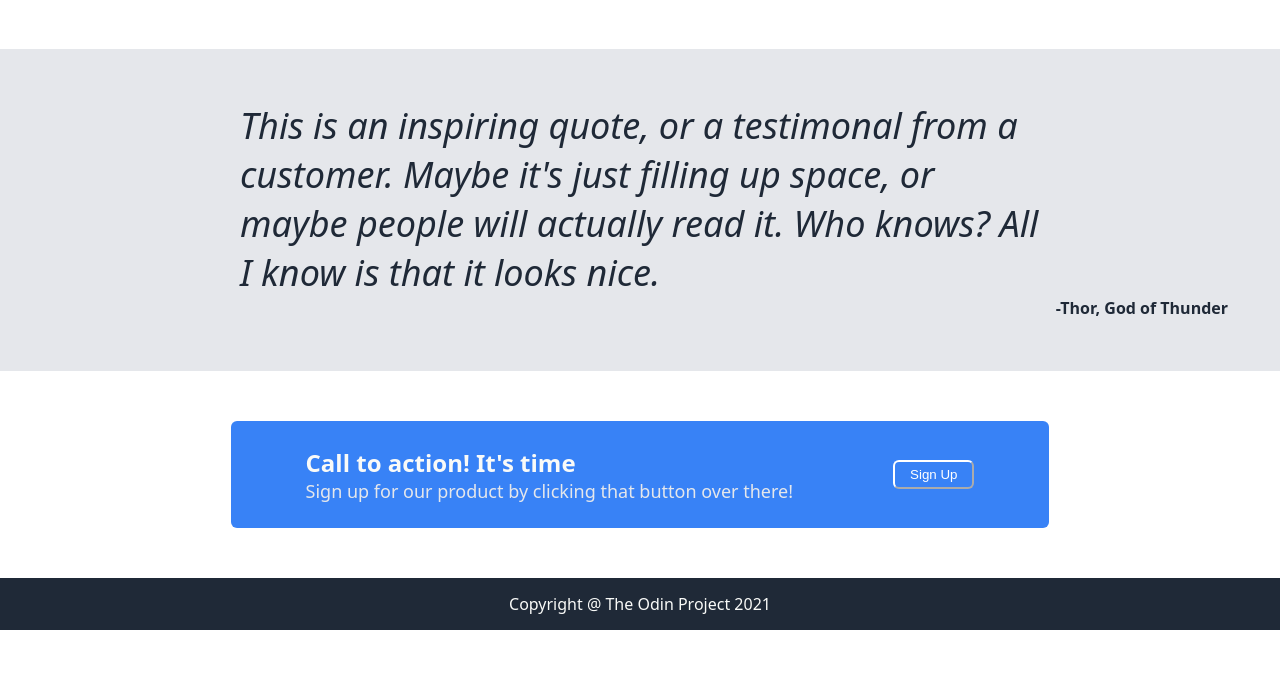
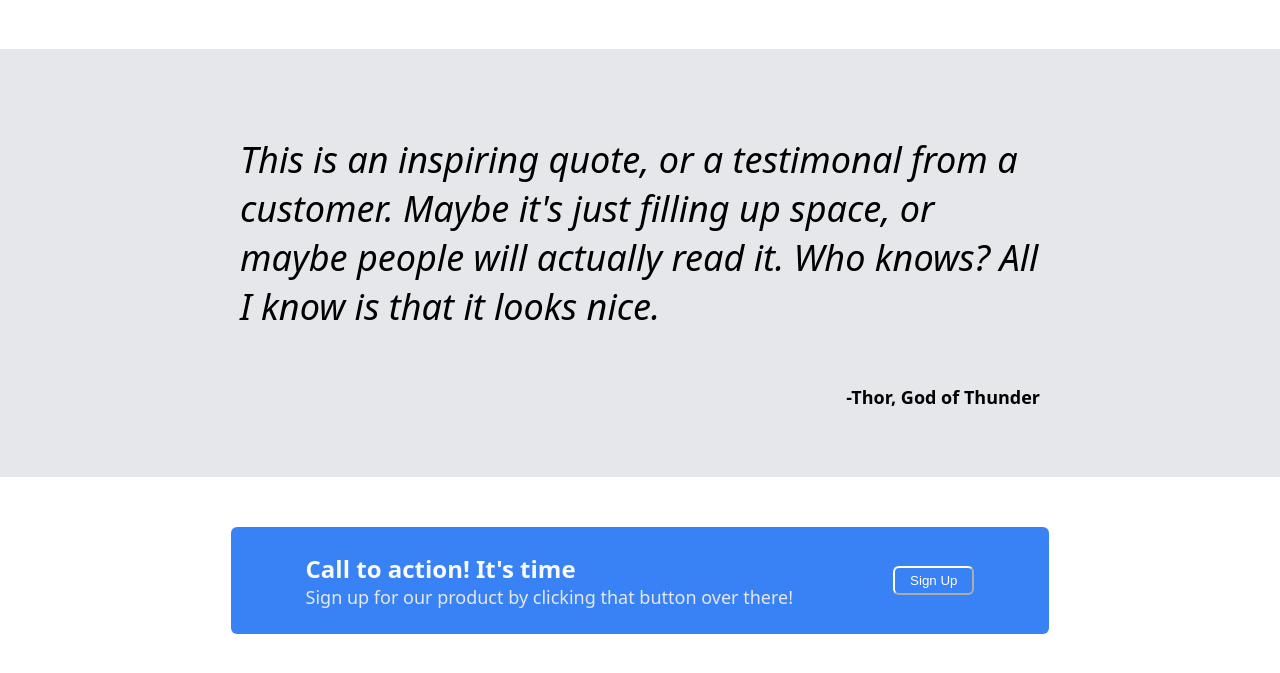
Before and after one commit to Jbwan-Kenobi/odin_landingPage, a plain HTML site: page index.html in a window 1280 px wide. Shown: the part 723-1396 px from the top of the page. Before the commit the page ends 1353 px from the top, so only its background shows below. Drawn offline with Linux system fonts and the light colour scheme.

Commit message:
Apply styling to block 3

```diff
--- a/index.html
+++ b/index.html
@@ -55,8 +55,10 @@
     </div>
 
     <div class="block3">
-        <div class="block3main">This is an inspiring quote, or a testimonal from a customer. Maybe it's just filling up space, or maybe people will actually read it. Who knows? All I know is that it looks nice.</div>
-        <div class="block3sub">-Thor, God of Thunder</div>
+        <div class="container3">
+            <P class="quote">This is an inspiring quote, or a testimonal from a customer. Maybe it's just filling up space, or maybe people will actually read it. Who knows? All I know is that it looks nice.</P>
+            <p class="author">-Thor, God of Thunder</p>
+        </div>
     </div>
 
     <div class="block4">
--- a/style.css
+++ b/style.css
@@ -117,22 +117,26 @@ img {
 
 .block3 {
     display: flex;
-    flex-direction: column;
-    align-items: center;
+    justify-content: center;
     background-color: #e5e7eb;
-    color: #1f2937;
-    padding: 52px;
+    padding: 50px;
 }
 
-.block3main {
+.container3 {
     max-width: 800px;
+    display: flex;
+    flex-direction: column;
+    align-items: end;
+}
+
+.quote {
     font-size: 36px;
     font-style: italic;
 }
 
-.block3sub {
+.author {
+    font-size: 18px;
     font-weight: bold;
-    align-self: flex-end;
 }
 
 /*block4 styling*/
```
